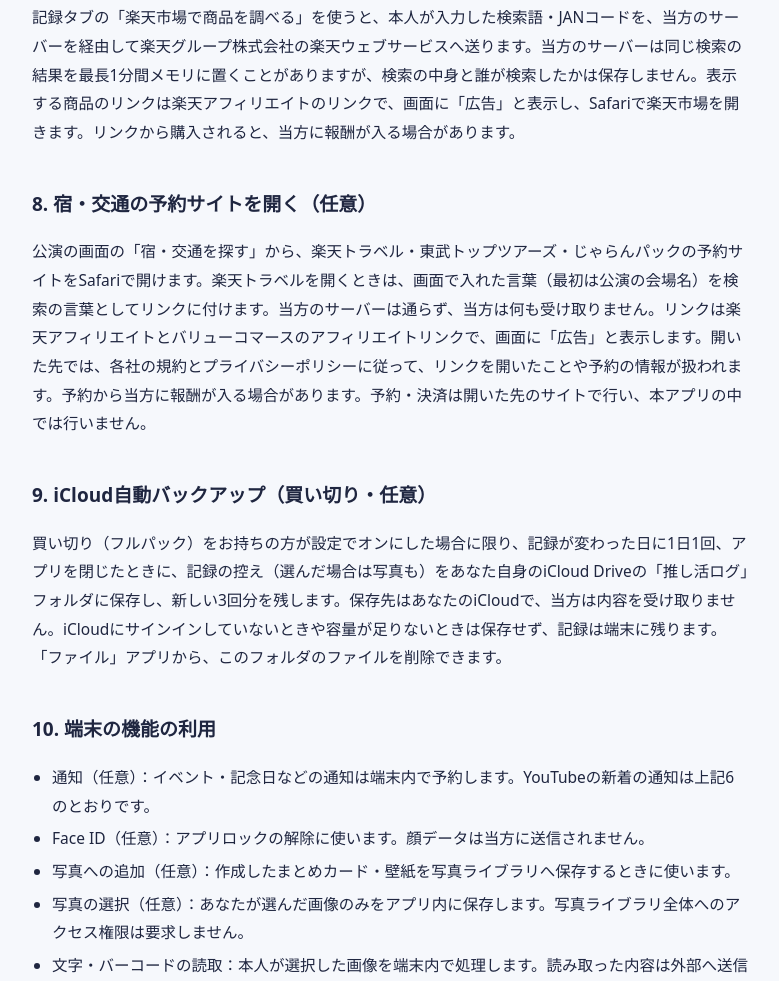
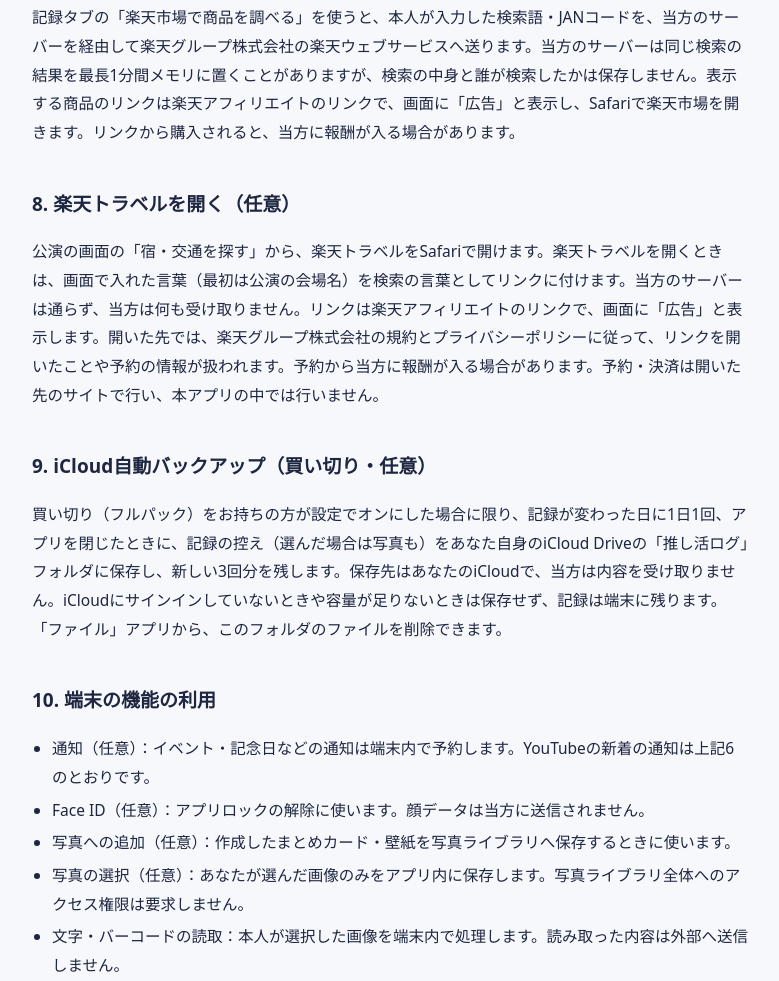
Before and after one commit to cotton1101/oshilog-legal, a plain HTML site: page privacy.html in a window 1280 px wide. Shown: the part 2187-3168 px from the top of the page, without its empty margins (250-1029 px from the left). Drawn offline with Linux system fonts and the light colour scheme.

Commit message:
推し活ログ 1.1 のプライバシーポリシー：8節を「楽天トラベルを開く」に（1.1 は楽天トラベルだけ。東武トップツアーズ・じゃらんパックの記述を外す）

```diff
--- a/privacy.html
+++ b/privacy.html
@@ -74,8 +74,8 @@ footer a{color:var(--sub)}
 <p>YouTubeのデータの扱いは、<a href="https://policies.google.com/privacy">Googleのプライバシーポリシー</a>もご覧ください。</p>
 <h2>7. 楽天市場の商品検索（任意）</h2>
 <p>記録タブの「楽天市場で商品を調べる」を使うと、本人が入力した検索語・JANコードを、当方のサーバーを経由して楽天グループ株式会社の楽天ウェブサービスへ送ります。当方のサーバーは同じ検索の結果を最長1分間メモリに置くことがありますが、検索の中身と誰が検索したかは保存しません。表示する商品のリンクは楽天アフィリエイトのリンクで、画面に「広告」と表示し、Safariで楽天市場を開きます。リンクから購入されると、当方に報酬が入る場合があります。</p>
-<h2>8. 宿・交通の予約サイトを開く（任意）</h2>
-<p>公演の画面の「宿・交通を探す」から、楽天トラベル・東武トップツアーズ・じゃらんパックの予約サイトをSafariで開けます。楽天トラベルを開くときは、画面で入れた言葉（最初は公演の会場名）を検索の言葉としてリンクに付けます。当方のサーバーは通らず、当方は何も受け取りません。リンクは楽天アフィリエイトとバリューコマースのアフィリエイトリンクで、画面に「広告」と表示します。開いた先では、各社の規約とプライバシーポリシーに従って、リンクを開いたことや予約の情報が扱われます。予約から当方に報酬が入る場合があります。予約・決済は開いた先のサイトで行い、本アプリの中では行いません。</p>
+<h2>8. 楽天トラベルを開く（任意）</h2>
+<p>公演の画面の「宿・交通を探す」から、楽天トラベルをSafariで開けます。楽天トラベルを開くときは、画面で入れた言葉（最初は公演の会場名）を検索の言葉としてリンクに付けます。当方のサーバーは通らず、当方は何も受け取りません。リンクは楽天アフィリエイトのリンクで、画面に「広告」と表示します。開いた先では、楽天グループ株式会社の規約とプライバシーポリシーに従って、リンクを開いたことや予約の情報が扱われます。予約から当方に報酬が入る場合があります。予約・決済は開いた先のサイトで行い、本アプリの中では行いません。</p>
 <h2>9. iCloud自動バックアップ（買い切り・任意）</h2>
 <p>買い切り（フルパック）をお持ちの方が設定でオンにした場合に限り、記録が変わった日に1日1回、アプリを閉じたときに、記録の控え（選んだ場合は写真も）をあなた自身のiCloud Driveの「推し活ログ」フォルダに保存し、新しい3回分を残します。保存先はあなたのiCloudで、当方は内容を受け取りません。iCloudにサインインしていないときや容量が足りないときは保存せず、記録は端末に残ります。「ファイル」アプリから、このフォルダのファイルを削除できます。</p>
 <h2>10. 端末の機能の利用</h2>
```
